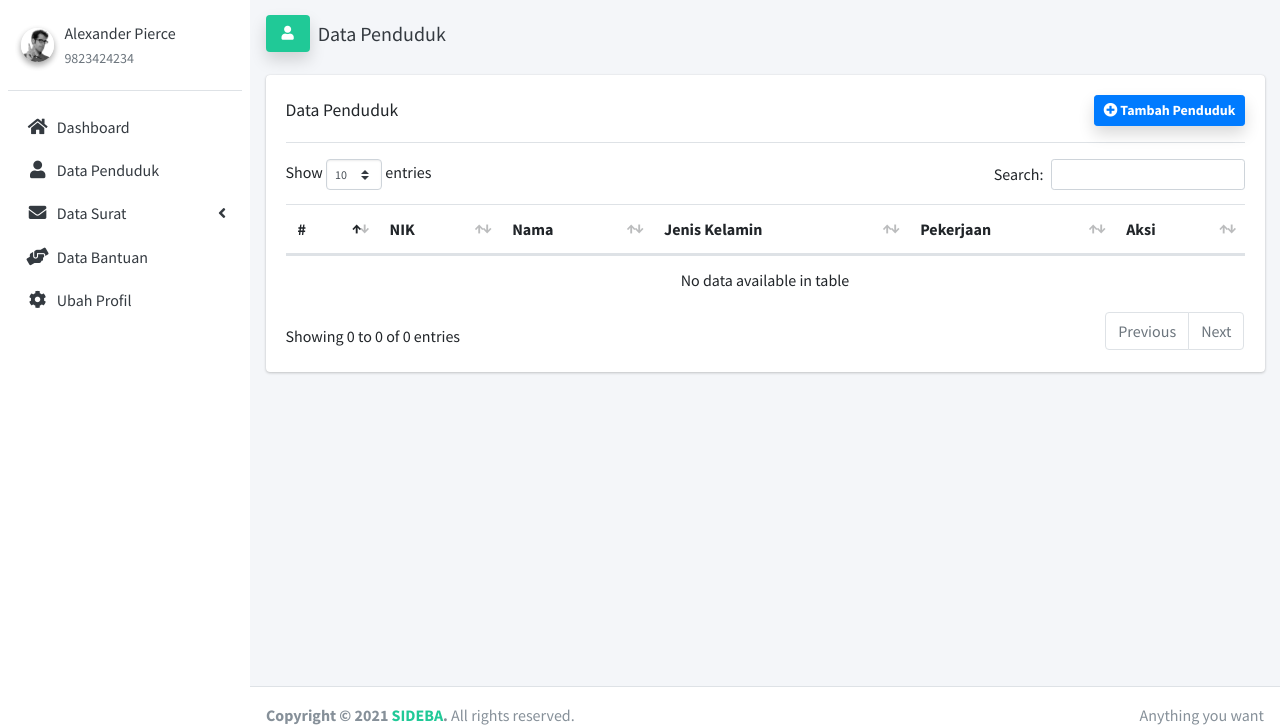
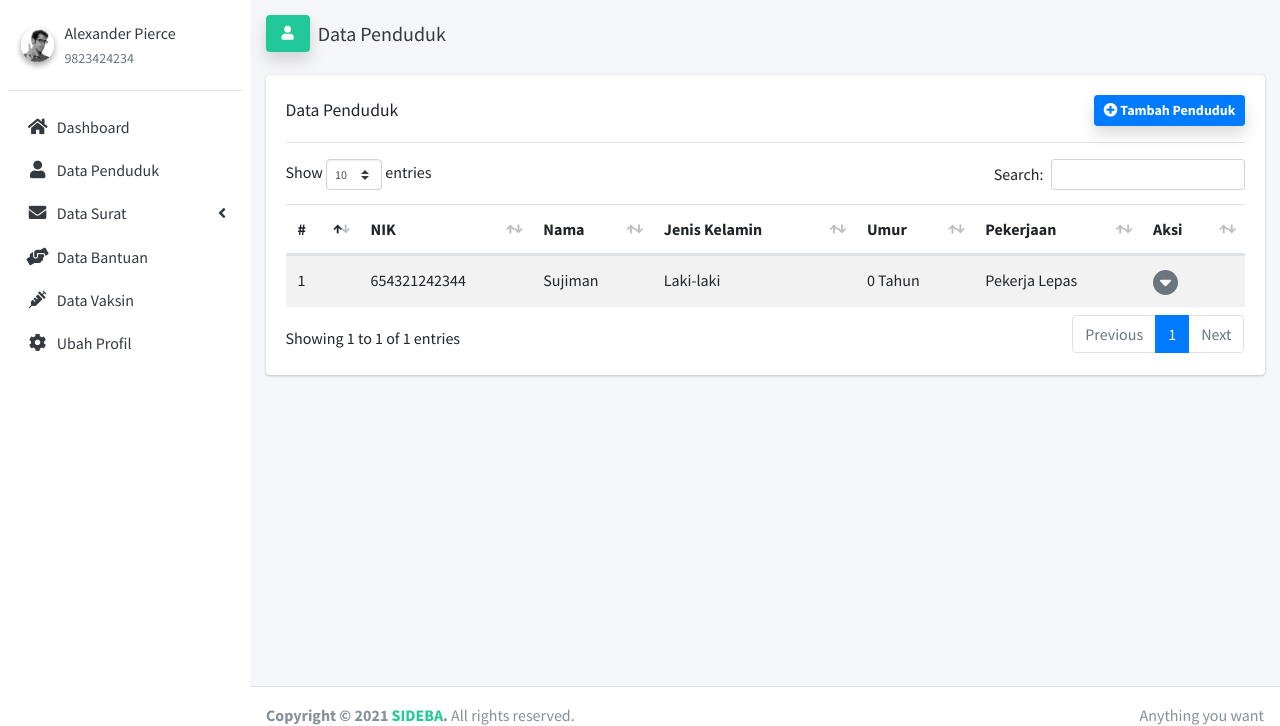
Before and after one commit to wayosu/sideba-webapp, a PHP site: page /sideba-webapp/admin/penduduk in a window 1280 px wide. Shown: the part 57-783 px from the top of the page. Run offline with PHP 8.4, Linux system fonts and the light colour scheme; data comes from the database, SQL or seed files in the repository; some libraries are stand-ins or nearby versions.

Commit message:
update data penduduk

```diff
--- a/admin.php
+++ b/admin.php
@@ -15,7 +15,9 @@ include 'views/layout/admin/sidebar.php';
     } else if (isset($_GET['views_admin']) && $_GET['views_admin'] == "create_penduduk") {
         include 'views/page/admin/penduduk/create.php';
     } else if (isset($_GET['views_admin']) && $_GET['views_admin'] == "bantuan") {
-        include 'views/page/admin/data_bantuan.php';
+        include 'views/page/admin/bantuan/index.php';
+    } else if (isset($_GET['views_admin']) && $_GET['views_admin'] == "vaksin") {
+        include 'views/page/admin/vaksin/index.php';
     } else if (isset($_GET['views_admin']) && $_GET['views_admin'] == "profile") {
         include 'views/page/admin/profile.php';
     } else if (isset($_GET['views_admin']) && $_GET['views_admin'] == "password") {
--- a/app/function/admin/penduduk/function.php
+++ b/app/function/admin/penduduk/function.php
@@ -1,6 +1,179 @@
 <?php
 
-function create($nik,$nama,$tgl_lahir,$jk,$alamat,$dusun,$pekerjaan,$agama,$email,$password,$mysqli)
+function read($mysqli)
+{
+    $result = $mysqli->query("SELECT * FROM user WHERE role=0");
+    $no = 1;
+    while ($row = $result->fetch_assoc()) {
+        $lahir = new DateTime($row['tgl_lahir']);
+        $today = new DateTime('today');
+        $tahun = $today->diff($lahir)->y;
+
+        echo "
+            <tr>
+                <td>$no</td>
+                <td>$row[nik]</td>
+                <td>$row[nama]</td>
+                <td>$row[jk]</td>
+                <td>$tahun Tahun</td>
+                <td>$row[pekerjaan]</td>
+                <td>
+        ";
+?>
+
+        <button type="button" class="btn rounded-circle bg-secondary border-0" style="width: 25px;height: 25px;padding: 0px;" data-toggle="dropdown">
+            <div class="text-light text-lg" style="margin-top: -6px;"><i class="fas fa-sort-down"></i></div>
+        </button>
+        <div class="dropdown-menu dropdown-menu-right">
+            <button type="button" class="btn dropdown-item rounded-0" data-toggle="modal" data-target="#modal-detail<?= $row['id']; ?>">Detail</button>
+            <button type="button" class="btn dropdown-item rounded-0" data-toggle="modal" data-target="#modal-edit<?= $row['id']; ?>">Edit</button>
+            <button type="submit" class="btn dropdown-item rounded-0">Hapus</button>
+        </div>
+        <?php
+        echo "
+                </td>
+            </tr>
+        ";
+        ?>
+        <div class="modal fade" id="modal-detail<?= $row['id']; ?>">
+            <div class="modal-dialog modal-dialog-centered">
+                <div class="modal-content">
+                    <div class="modal-header">
+                        <h5 class="modal-title">Detail</h5>
+                        <button type="button" class="close" data-dismiss="modal" aria-label="Close">
+                            <span aria-hidden="true">&times;</span>
+                        </button>
+                    </div>
+                    <div class="modal-body">
+
+                        <div class="dropdown-divider"></div>
+
+                        <div class="d-flex align-items-center px-2">
+                            <div class="col-md-6">
+                                <p class="font-weight-bold my-1">NIK</p>
+                            </div>
+                            <div class="col-md-6">
+                                <p class="my-1"><?= $row['nik']; ?></p>
+                            </div>
+                        </div>
+
+                        <div class="dropdown-divider"></div>
+
+                        <div class="d-flex align-items-center px-2">
+                            <div class="col-md-6">
+                                <p class="font-weight-bold my-1">Nama</p>
+                            </div>
+                            <div class="col-md-6">
+                                <p class="my-1"><?= $row['nama']; ?></p>
+                            </div>
+                        </div>
+
+                        <div class="dropdown-divider"></div>
+
+                        <div class="d-flex align-items-center px-2">
+                            <div class="col-md-6">
+                                <p class="font-weight-bold my-1">Tanggal Lahir</p>
+                            </div>
+                            <div class="col-md-6">
+                                <p class="my-1"><?= date('d F Y', strtotime($row['tgl_lahir'])); ?></p>
+                            </div>
+                        </div>
+
+                        <div class="dropdown-divider"></div>
+
+                        <div class="d-flex align-items-center px-2">
+                            <div class="col-md-6">
+                                <p class="font-weight-bold my-1">Umur</p>
+                            </div>
+                            <div class="col-md-6">
+                                <p class="my-1"><?= $tahun; ?> Tahun</p>
+                            </div>
+                        </div>
+
+                        <div class="dropdown-divider"></div>
+
+                        <div class="d-flex align-items-center px-2">
+                            <div class="col-md-6">
+                                <p class="font-weight-bold my-1">Jenis Kelamin</p>
+                            </div>
+                            <div class="col-md-6">
+                                <p class="my-1"><?= $row['jk']; ?></p>
+                            </div>
+                        </div>
+
+                        <div class="dropdown-divider"></div>
+
+                        <div class="d-flex align-items-center px-2">
+                            <div class="col-md-6">
+                                <p class="font-weight-bold my-1">Alamat</p>
+                            </div>
+                            <div class="col-md-6">
+                                <p class="my-1"><?= $row['alamat']; ?></p>
+                            </div>
+                        </div>
+
+                        <div class="dropdown-divider"></div>
+
+                        <div class="d-flex align-items-center px-2">
+                            <div class="col-md-6">
+                                <p class="font-weight-bold my-1">Dusun</p>
+                            </div>
+                            <div class="col-md-6">
+                                <p class="my-1"><?= $row['dusun']; ?></p>
+                            </div>
+                        </div>
+
+                        <div class="dropdown-divider"></div>
+
+                        <div class="d-flex align-items-center px-2">
+                            <div class="col-md-6">
+                                <p class="font-weight-bold my-1">Pekerjaan</p>
+                            </div>
+                            <div class="col-md-6">
+                                <p class="my-1"><?= $row['pekerjaan']; ?></p>
+                            </div>
+                        </div>
+
+                        <div class="dropdown-divider"></div>
+
+                        <div class="d-flex align-items-center px-2">
+                            <div class="col-md-6">
+                                <p class="font-weight-bold my-1">Agama</p>
+                            </div>
+                            <div class="col-md-6">
+                                <p class="my-1"><?= $row['agama']; ?></p>
+                            </div>
+                        </div>
+
+                        <div class="dropdown-divider"></div>
+
+                        <div class="d-flex align-items-center px-2">
+                            <div class="col-md-6">
+                                <p class="font-weight-bold my-1">Email</p>
+                            </div>
+                            <div class="col-md-6">
+                                <p class="my-1"><?= $row['email']; ?></p>
+                            </div>
+                        </div>
+
+                        <div class="dropdown-divider"></div>
+
+                    </div>
+                    <div class="modal-footer">
+                        <button type="button" class="btn btn-secondary px-4 float-right" data-dismiss="modal">Close</button>
+                    </div>
+                </div>
+                <!-- /.modal-content -->
+            </div>
+            <!-- /.modal-dialog -->
+        </div>
+        <!-- /.modal -->
+<?php
+    $no++;
+    }
+}
+
+function create($nik, $nama, $tgl_lahir, $jk, $alamat, $dusun, $pekerjaan, $agama, $email, $password, $mysqli)
 {
     $mysqli->query("INSERT INTO user(nik,nama,tgl_lahir,jk,alamat,dusun,pekerjaan,agama,email,password,role) VALUES ('$nik','$nama','$tgl_lahir','$jk','$alamat','$dusun','$pekerjaan','$agama','$email','$password',0)");
 }
--- a/app/post/admin/penduduk/post.php
+++ b/app/post/admin/penduduk/post.php
@@ -6,6 +6,7 @@
         $email = $_POST['email'];
 
         $result = $mysqli->query("SELECT * FROM user WHERE nik='$nik'");
+        $result2 = $mysqli->query("SELECT * FROM user WHERE email='$email'");
 
         if (mysqli_num_rows($result) > 0) {
             ?>
@@ -17,7 +18,6 @@
             return false;
         }
 
-        $result2 = $mysqli->query("SELECT * FROM user WHERE email='$email'");
 
         if (mysqli_num_rows($result2) > 0) {
             ?>
--- a/views/layout/admin/sidebar.php
+++ b/views/layout/admin/sidebar.php
@@ -74,6 +74,14 @@
                     </a>
                 </li>
                 <li class="nav-item">
+                    <a href="<?= $base_url; ?>admin/vaksin" class="nav-link">
+                        <i class="nav-icon fas fa-syringe"></i>
+                        <p>
+                            Data Vaksin
+                        </p>
+                    </a>
+                </li>
+                <li class="nav-item">
                     <a href="<?= $base_url; ?>admin/profile" class="nav-link">
                         <i class="nav-icon fas fa-cog"></i>
                         <p>
--- a/views/page/admin/penduduk/index.php
+++ b/views/page/admin/penduduk/index.php
@@ -1,3 +1,6 @@
+<?php
+    include 'app/post/admin/penduduk/post.php';
+?>
 <!-- Content Header (Page header) -->
 <div class="content-header">
     <div class="container-fluid">
@@ -27,18 +30,20 @@
                             <a href="<?= $base_url; ?>admin/penduduk/create" class="btn btn-sm btn-primary font-weight-bold shadow"><i class="fas fa-plus-circle"></i> Tambah Penduduk</a>
                         </div>
                         <div class="border-bottom my-3"></div>
-                        <table id="example1" class="table">
+                        <table id="example1" class="table table-striped">
                             <thead>
                                 <tr>
                                     <th>#</th>
                                     <th>NIK</th>
                                     <th>Nama</th>
                                     <th>Jenis Kelamin</th>
+                                    <th>Umur</th>
                                     <th>Pekerjaan</th>
                                     <th>Aksi</th>
                                 </tr>
                             </thead>
                             <tbody>
+                                <?php read($mysqli); ?>
                             </tbody>
                         </table>
                     </div>
```
Also changed, not shown: views/page/admin/penduduk/create.php (+2 -5 lines), views/page/admin/vaksin/index.php (added, +24 -0 lines), .htaccess, views/page/admin/bantuan/index.php (renamed from views/page/admin/data_bantuan.php).
